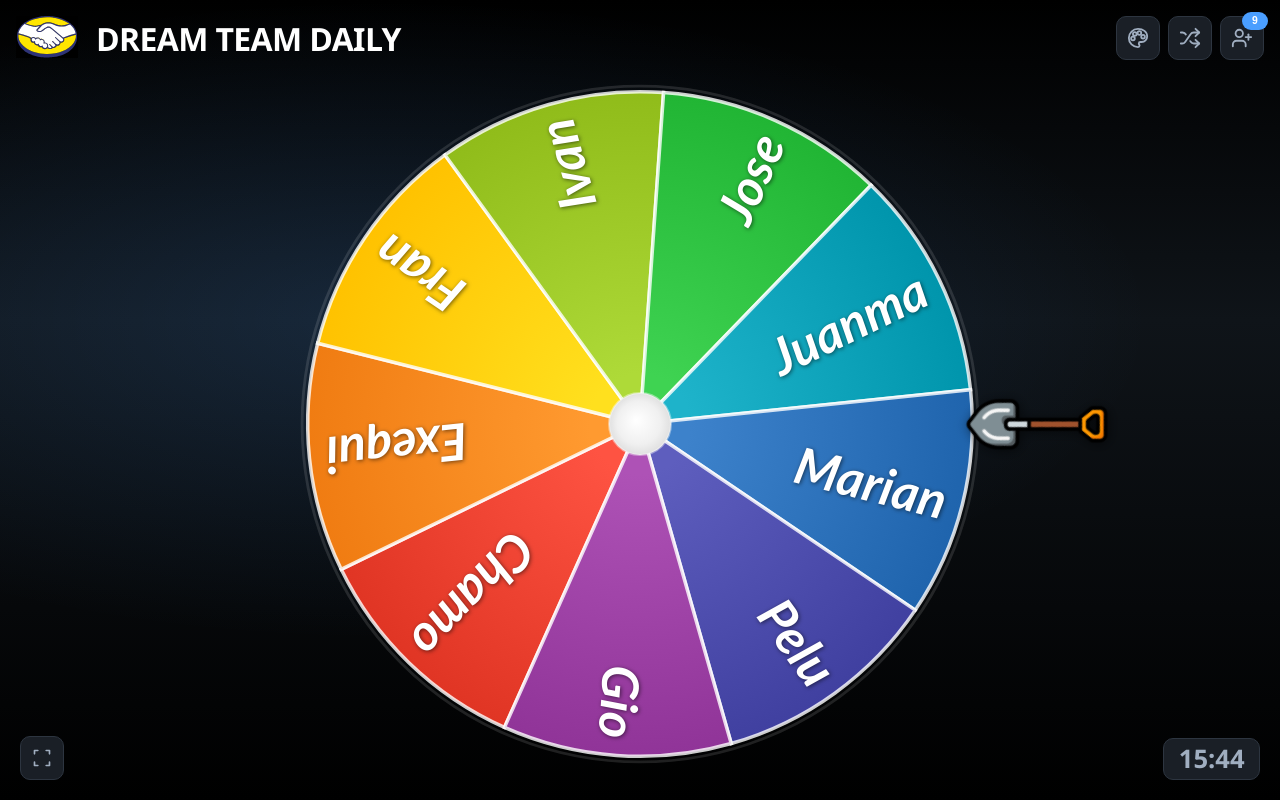
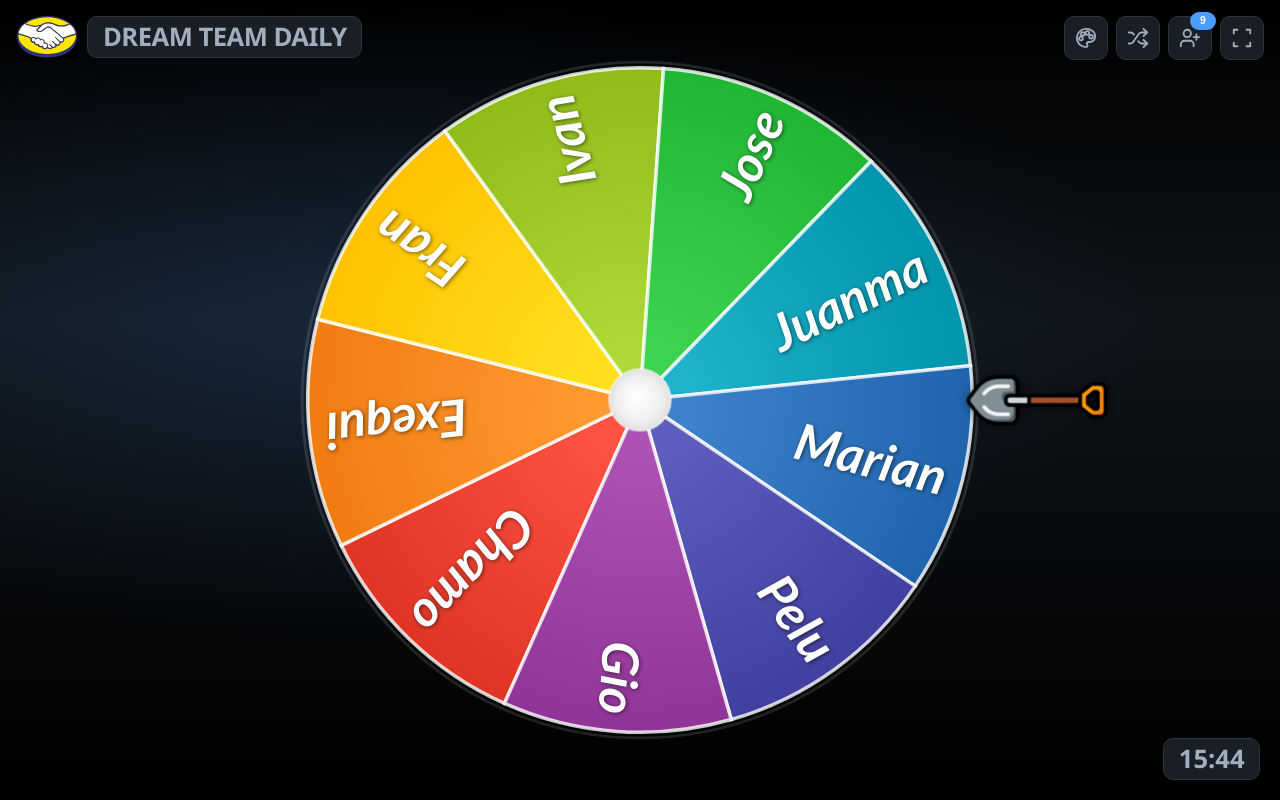
Before and after one commit to denisperaltac/Wheel-of-names, a React (Vite) app: page / in a window 1280 px wide. Built offline with nearby package versions, Linux system fonts and the light colour scheme.

Commit message:
Nueva version

```diff
--- a/src/App.jsx
+++ b/src/App.jsx
@@ -151,16 +151,20 @@ const WheelOfNames = () => {
       className={`wheel-page${fullscreen ? ' wheel-page--fullscreen' : ''}`}
       data-palette={paletteId}
     >
-      <a href="/" className="wheel-page__logo" aria-label="Mercado Libre">
-        <LogomeliIcon className="wheel-page__logo-svg" />
-      </a>
+      <div className="wheel-page__header-left">
+        <a href="/" className="wheel-page__logo" aria-label="Mercado Libre">
+          <LogomeliIcon className="wheel-page__logo-svg" />
+        </a>
+        <h1 className="wheel-page__title">DREAM TEAM DAILY</h1>
+      </div>
       <PaletteSelector
         onOpenModal={() => setPaletteModalOpen(true)}
         onRandom={handleRandomPalette}
         onOpenNames={() => setNamesModalOpen(true)}
         nameCount={names.length}
+        fullscreen={fullscreen}
+        onToggleFullscreen={() => setFullscreen((prev) => !prev)}
       />
-      <h1 className="wheel-page__title">DREAM TEAM DAILY</h1>
 
       <div className="wheel-page__layout">
         <div className="wheel-page__left">
@@ -179,46 +183,6 @@ const WheelOfNames = () => {
         </div>
       </div>
 
-      <button
-        type="button"
-        className="wheel-page__fullscreen-btn"
-        onClick={() => setFullscreen((prev) => !prev)}
-        aria-label={
-          fullscreen ? 'Salir de pantalla completa' : 'Pantalla completa'
-        }
-      >
-        {fullscreen ? (
-          <svg
-            viewBox="0 0 24 24"
-            fill="none"
-            stroke="currentColor"
-            strokeWidth="2"
-            strokeLinecap="round"
-            strokeLinejoin="round"
-            aria-hidden="true"
-          >
-            <path d="M8 3v3a2 2 0 0 1-2 2H3" />
-            <path d="M21 8h-3a2 2 0 0 1-2-2V3" />
-            <path d="M3 16h3a2 2 0 0 1 2 2v3" />
-            <path d="M16 21v-3a2 2 0 0 1 2-2h3" />
-          </svg>
-        ) : (
-          <svg
-            viewBox="0 0 24 24"
-            fill="none"
-            stroke="currentColor"
-            strokeWidth="2"
-            strokeLinecap="round"
-            strokeLinejoin="round"
-            aria-hidden="true"
-          >
-            <path d="M3 7V3h4" />
-            <path d="M17 3h4v4" />
-            <path d="M21 17v4h-4" />
-            <path d="M7 21H3v-4" />
-          </svg>
-        )}
-      </button>
       <WinnerModal
         winner={winner}
         winnerImage={winner ? getDriverImage(winner) : null}
--- a/src/components/PaletteSelector/index.jsx
+++ b/src/components/PaletteSelector/index.jsx
@@ -1,4 +1,11 @@
-const PaletteSelector = ({ onOpenModal, onRandom, onOpenNames, nameCount }) => (
+const PaletteSelector = ({
+  onOpenModal,
+  onRandom,
+  onOpenNames,
+  nameCount,
+  fullscreen,
+  onToggleFullscreen,
+}) => (
   <div className="palette-actions">
     <button
       type="button"
@@ -71,6 +78,45 @@ const PaletteSelector = ({ onOpenModal, onRandom, onOpenNames, nameCount }) => (
         <span className="palette-actions__badge">{nameCount}</span>
       )}
     </button>
+    <button
+      type="button"
+      className="palette-actions__btn"
+      onClick={onToggleFullscreen}
+      aria-label={fullscreen ? 'Salir de pantalla completa' : 'Pantalla completa'}
+      title={fullscreen ? 'Salir de pantalla completa' : 'Pantalla completa'}
+    >
+      {fullscreen ? (
+        <svg
+          viewBox="0 0 24 24"
+          fill="none"
+          stroke="currentColor"
+          strokeWidth="2"
+          strokeLinecap="round"
+          strokeLinejoin="round"
+          aria-hidden="true"
+        >
+          <path d="M8 3v3a2 2 0 0 1-2 2H3" />
+          <path d="M21 8h-3a2 2 0 0 1-2-2V3" />
+          <path d="M3 16h3a2 2 0 0 1 2 2v3" />
+          <path d="M16 21v-3a2 2 0 0 1 2-2h3" />
+        </svg>
+      ) : (
+        <svg
+          viewBox="0 0 24 24"
+          fill="none"
+          stroke="currentColor"
+          strokeWidth="2"
+          strokeLinecap="round"
+          strokeLinejoin="round"
+          aria-hidden="true"
+        >
+          <path d="M3 7V3h4" />
+          <path d="M17 3h4v4" />
+          <path d="M21 17v4h-4" />
+          <path d="M7 21H3v-4" />
+        </svg>
+      )}
+    </button>
   </div>
 );
 
--- a/src/components/WinnerToast/index.jsx
+++ b/src/components/WinnerToast/index.jsx
@@ -1,8 +1,20 @@
-import { useEffect } from 'react';
+import { useEffect, useState } from 'react';
 
 const TOAST_DURATION_MS = 4000;
 
+const ATRAS_IMAGES = [
+  '/not-working/AtrasPala.png',
+  '/not-working/AtrasPala2.jpeg',
+  '/not-working/AtrasPala3.jpeg',
+  '/not-working/AtrasPala4.jpeg',
+  '/not-working/AtrasPala5.jpeg',
+];
+
+const pickRandom = (arr) => arr[Math.floor(Math.random() * arr.length)];
+
 const WinnerToast = ({ name, onDismiss }) => {
+  const [image] = useState(() => pickRandom(ATRAS_IMAGES));
+
   useEffect(() => {
     const timer = setTimeout(() => {
       onDismiss();
@@ -13,8 +25,8 @@ const WinnerToast = ({ name, onDismiss }) => {
 
   return (
     <div className="winner-toast" role="status" aria-live="polite">
-      <img className="winner-toast__img" src="/AtrasPala.png" alt="Atrás" />
       <span className="winner-toast__name">{name}</span>
+      <img className="winner-toast__img" src={image} alt="Atrás" />
     </div>
   );
 };
--- a/src/styles/app.scss
+++ b/src/styles/app.scss
@@ -51,23 +51,21 @@ $wheel-glow: rgb(74 158 255 / 15%);
   flex-direction: column;
   position: relative;
 
-  &__logo {
+  &__header-left {
     position: absolute;
     top: 1rem;
     left: 1rem;
     z-index: 10;
-    display: block;
+    display: flex;
+    align-items: center;
+    gap: 0.6rem;
+  }
+
+  &__logo {
+    display: flex;
+    align-items: center;
     text-decoration: none;
-
-    img {
-      display: block;
-      height: auto;
-      max-height: 42px;
-      width: auto;
-      max-width: 120px;
-      object-fit: contain;
-      line-height: 0;
-    }
+    flex-shrink: 0;
 
     .wheel-page__logo-svg {
       display: block;
@@ -157,13 +155,18 @@ $wheel-glow: rgb(74 158 255 / 15%);
   }
 
   &__title {
-    font-size: 2rem;
+    font-size: 1.6rem;
     font-weight: 700;
-    color: $text-primary;
-    margin: 0.3rem 0 0 5rem;
-    text-align: left;
+    color: $text-secondary;
+    background: $bg-panel;
+    border: 1px solid $border-panel;
+    border-radius: 10px;
+    padding: 0.45rem 0.9rem;
+    margin: 0;
+    line-height: 1;
     letter-spacing: -0.02em;
-    flex-shrink: 0;
+    white-space: nowrap;
+    user-select: none;
   }
 
   &__layout {
@@ -238,42 +241,8 @@ $wheel-glow: rgb(74 158 255 / 15%);
     user-select: none;
   }
 
-  &__fullscreen-btn {
-    position: fixed;
-    bottom: 1.25rem;
-    left: 1.25rem;
-    z-index: 100;
-    width: 44px;
-    height: 44px;
-    border-radius: 10px;
-    border: 1px solid $border-panel;
-    background: $bg-panel;
-    color: $text-secondary;
-    display: flex;
-    align-items: center;
-    justify-content: center;
-    cursor: pointer;
-    transition:
-      background 0.15s,
-      color 0.15s,
-      border-color 0.15s;
-
-    &:hover {
-      background: $bg-input;
-      color: $text-primary;
-      border-color: $accent;
-    }
-
-    svg {
-      width: 20px;
-      height: 20px;
-      flex-shrink: 0;
-    }
-  }
-
   &--fullscreen {
-    .wheel-page__title,
-    .wheel-page__logo,
+    .wheel-page__header-left,
     .palette-actions {
       display: none;
     }
@@ -692,28 +661,31 @@ $wheel-glow: rgb(74 158 255 / 15%);
   left: 2rem;
   z-index: 2000;
   display: flex;
+  flex-direction: column;
   align-items: center;
-  gap: 2rem;
+  gap: 1rem;
   background: $bg-panel;
   border: 1px solid $border-panel;
   border-radius: 20px;
-  padding: 1.7rem 2.5rem;
+  padding: 1.5rem 2rem;
   box-shadow: 0 8px 32px rgb(0 0 0 / 60%);
   animation: toast-in 0.3s ease;
-  max-width: 680px;
-
-  &__img {
-    width: 160px;
-    height: 120px;
-    object-fit: contain;
-    flex-shrink: 0;
-  }
+  max-width: 400px;
 
   &__name {
     font-size: 2.2rem;
     font-weight: 700;
     color: $text-primary;
     overflow-wrap: break-word;
+    text-align: center;
+  }
+
+  &__img {
+    width: 320px;
+    height: 260px;
+    object-fit: contain;
+    flex-shrink: 0;
+    border-radius: 12px;
   }
 }
 
```
